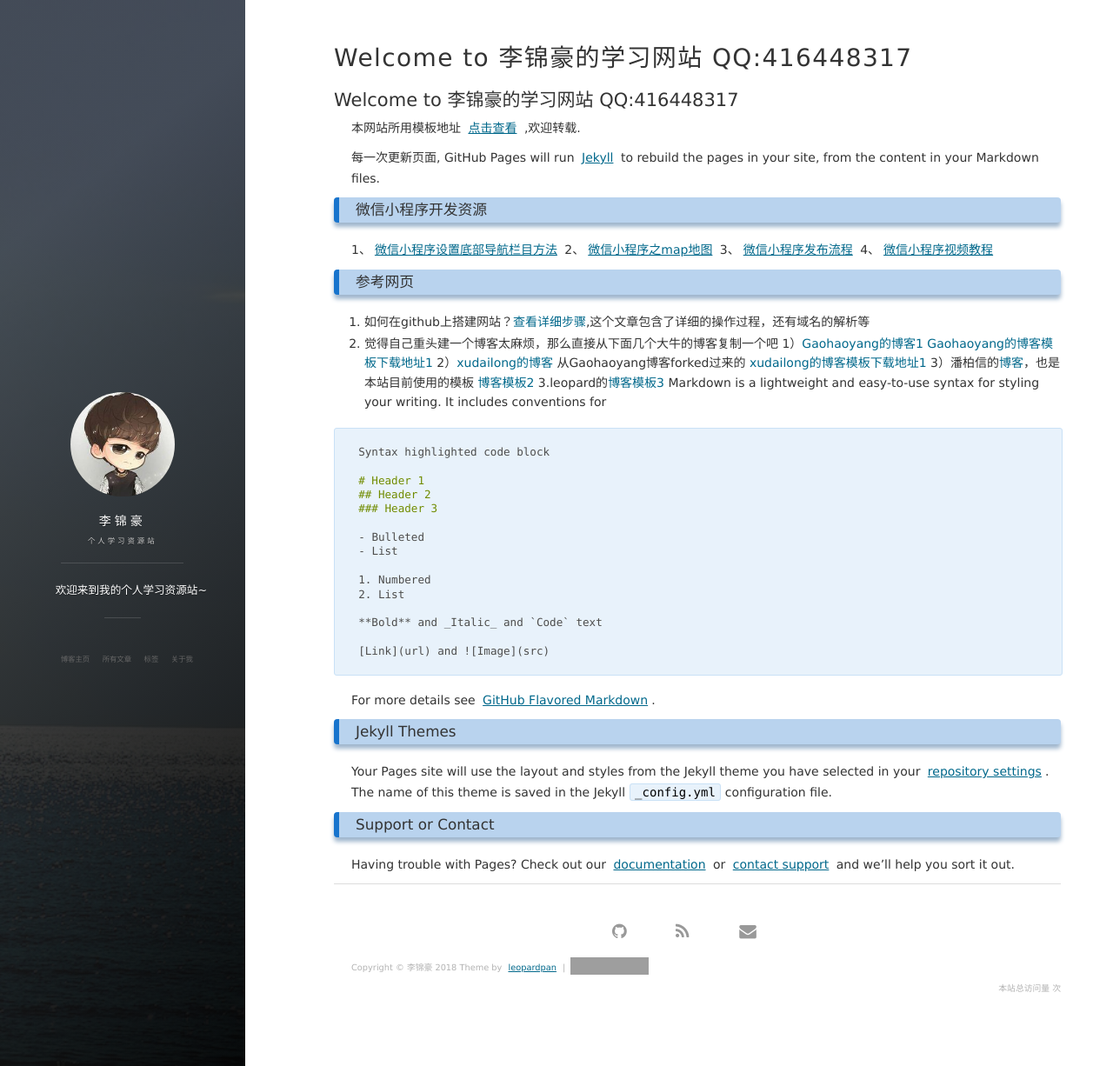
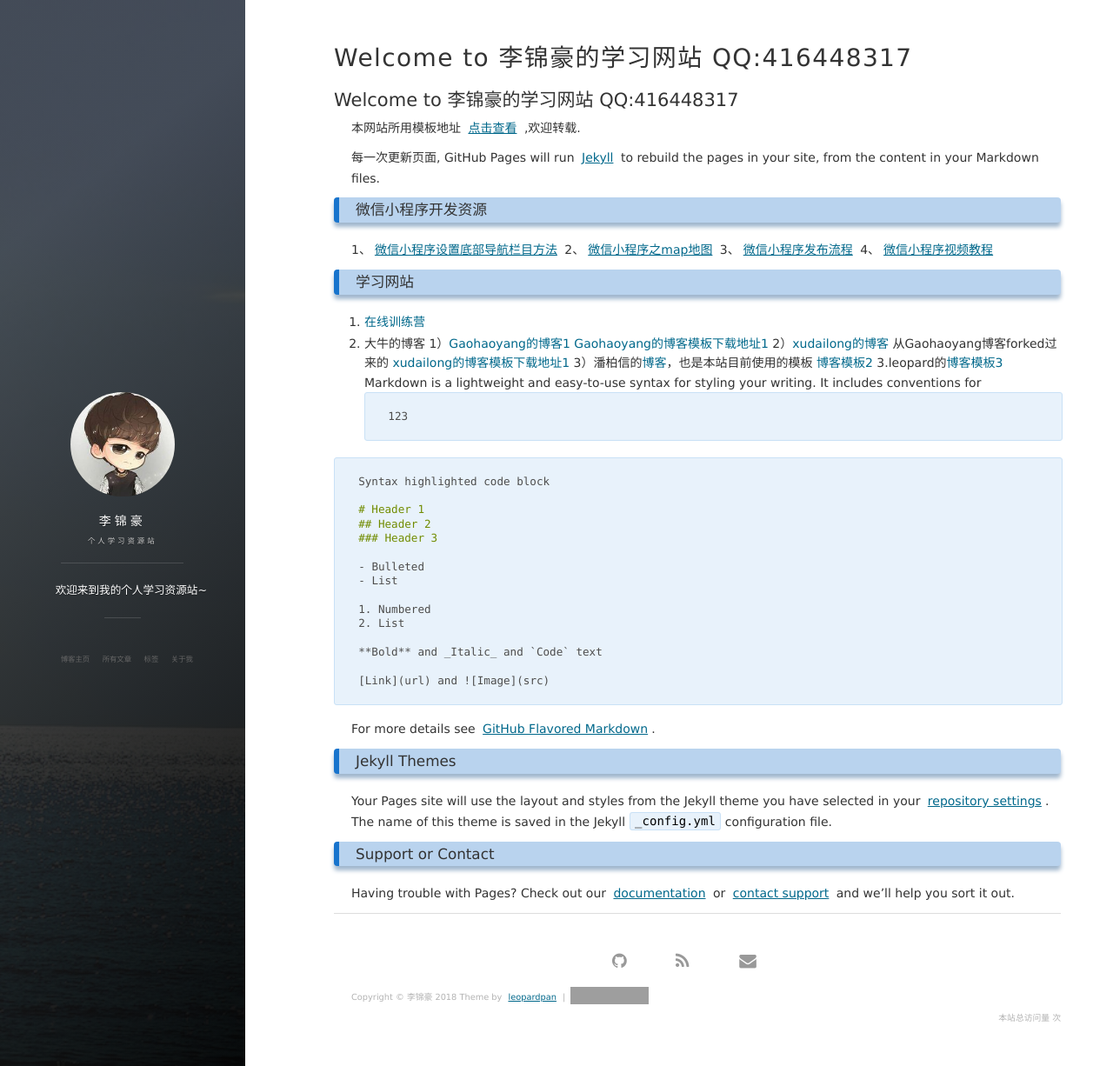
Before and after one commit to cuteftp/haihun.github.io, a Jekyll site: the page built from index.md, in a window 1280 px wide and 1226 px high. Shown: the whole window at 87% size. Built offline with Jekyll 4.4.1, drawn with Linux system fonts in a browser that asks for light colours; nearby versions of some CDN libraries; our own code applies the rules of GitHub Pages for plain Markdown files; the list of posts is cut into pages by our own code; comment, search, counter and statistics services are not loaded; grey boxes are pictures that could not be loaded.

Commit message:
Update index.md

````diff
--- a/index.md
+++ b/index.md
@@ -8,10 +8,10 @@
 3、[微信小程序发布流程](https://jingyan.baidu.com/article/fea4511a2e027cf7bb91250c.html ){:target="_blank"}
 4、[微信小程序视频教程](https://pan.baidu.com/s/1kUXxZ0b){:target="_blank"}
 
-### 参考网页
+###  学习网站
 
-1.  如何在github上搭建网站？[查看详细步骤](https://www.cnblogs.com/camille666/p/how_to_build_website_at_github.html/){:target="_blank"},这个文章包含了详细的操作过程，还有域名的解析等
-2.  觉得自己重头建一个博客太麻烦，那么直接从下面几个大牛的博客复制一个吧
+1. [在线训练营](https://www.freecodecamp.cn/){:target="_blank"}
+2. 大牛的博客
 1）[Gaohaoyang的博客1](https://gaohaoyang.github.io/){:target="_blank"}
    [Gaohaoyang的博客模板下载地址1](https://github.com/gaohaoyang/gaohaoyang.github.io){:target="_blank"}
 2）[xudailong的博客](https://643435675.github.io/){:target="_blank"} 从Gaohaoyang博客forked过来的
@@ -20,6 +20,9 @@
   [博客模板2](https://github.com/leopardpan/leopardpan.github.io){:target="_blank"}
 3.leopard的[博客模板3](https://github.com/MengZheK/kangblog.github.io){:target="_blank"}
 Markdown is a lightweight and easy-to-use syntax for styling your writing. It includes conventions for
+```markdown
+123
+```
 
 ```markdown
 Syntax highlighted code block
````
